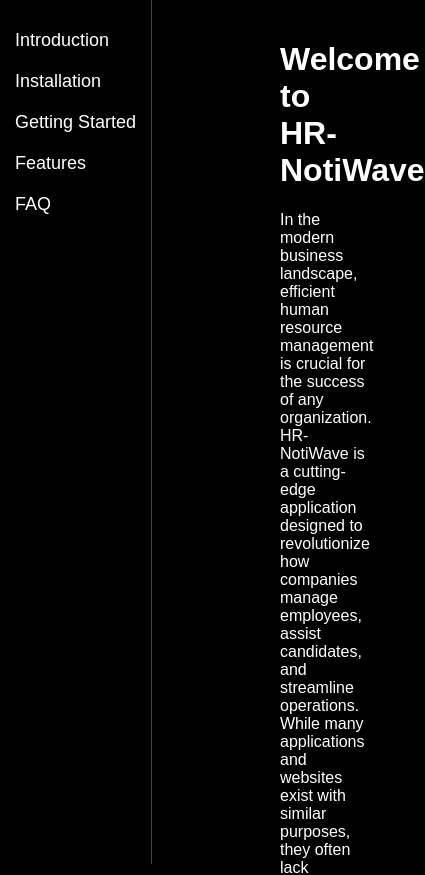
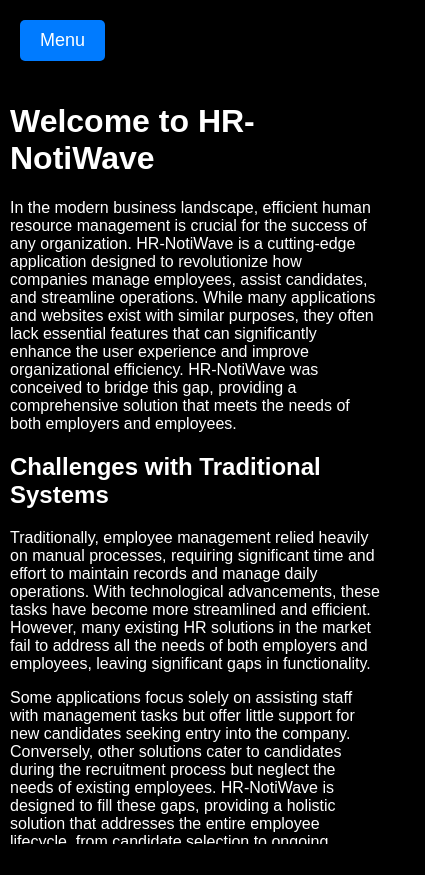
Before and after one commit to mdkvaofficial/App_Instruction_Sample_Website, a website: page index.html in a window 390 px wide. Shown: the top 875 px of the page, 425 px wide, since content can reach past the window. After the commit the page ends 844 px from the top, so only its background shows below. Drawn offline with Linux system fonts and the light colour scheme.

Commit message:
javascript and button added

```diff
--- a/index.html
+++ b/index.html
@@ -7,6 +7,7 @@
     <link rel="stylesheet" href="style.css" />
   </head>
   <body>
+    <button id="menuButton" class="menu-button">Menu</button>
     <div class="sidebar">
       <a href="index.html">Introduction</a>
       <a href="installations.html">Installation</a>
@@ -14,6 +15,10 @@
       <a href="features.html">Features</a>
       <a href="FAQ.html">FAQ</a>
     </div>
+    <br />
+    <br />
+    <br />
+    <br />
     <div class="content">
       <h1>Welcome to HR-NotiWave</h1>
       <p>
--- /dev/null
+++ b/index.js
@@ -0,0 +1,8 @@
+document.getElementById("menuButton").addEventListener("click", function () {
+  const sidebar = document.getElementById("sidebar");
+  if (sidebar.style.left === "0px") {
+    sidebar.style.left = "-260px";
+  } else {
+    sidebar.style.left = "0px";
+  }
+});
--- a/style.css
+++ b/style.css
@@ -5,6 +5,7 @@
   color: white;
   background-color: black;
   height: 100%;
+  overflow-x: hidden;
 }
 
 .h1 {
@@ -76,8 +77,6 @@
 .dropdown-menu {
   display: none;
   position: absolute;
-
-
 }
 
 .dropdown-menu a {
@@ -130,25 +129,24 @@
 }
 
 .content {
-  margin-left: 260px;
+  margin-left: 0;
   padding: 20px;
   background-color: black;
   border-radius: 10px;
   color: white;
-
-
 }
 
 .sidebar {
   height: 100vh;
-  width: fit-content;
-  position: absolute;
+  width: 260px;
+  position: fixed;
   top: 0;
-  left: 0;
+  left: -260px; /* Initially hidden */
   background-color: black;
   overflow-x: hidden;
   padding-top: 20px;
   border-right: 1px solid #444;
+  transition: left 0.3s ease;
 }
 
 .sidebar a {
@@ -183,3 +181,65 @@
   color: #ddd;
   line-height: 1.6;
 }
+
+.menu-button {
+  position: fixed;
+  top: 20px;
+  left: 20px;
+  z-index: 1000;
+  background-color: #007bff;
+  color: white;
+  border: none;
+  padding: 10px 20px;
+  border-radius: 5px;
+  cursor: pointer;
+  font-size: 18px;
+}
+
+.menu-button:hover {
+  background-color: #0056b3;
+}
+
+/* Responsive Styles */
+@media (max-width: 768px) {
+  .h1 {
+    font-size: 3rem;
+  }
+
+  .h2 {
+    font-size: 2.5rem;
+  }
+
+  .tagline {
+    font-size: 20px;
+  }
+
+  .custom-navbar .container {
+    flex-direction: column;
+  }
+
+  .navbar-collapse {
+    flex-direction: column;
+  }
+
+  .nav-item {
+    margin-left: 0;
+    margin-bottom: 10px;
+  }
+
+  .content {
+    margin-left: 0;
+    padding: 10px;
+  }
+
+  .sidebar {
+    width: 100%;
+    height: auto;
+    position: fixed;
+    top: 0;
+    left: -100%;
+    border-right: none;
+    border-bottom: 1px solid #444;
+    transition: left 0.3s ease;
+  }
+}
```
Also changed, not shown: FAQ.html (+5 -0 lines), features.html (+5 -0 lines), guide.html (+5 -0 lines), installations.html (+5 -0 lines).
